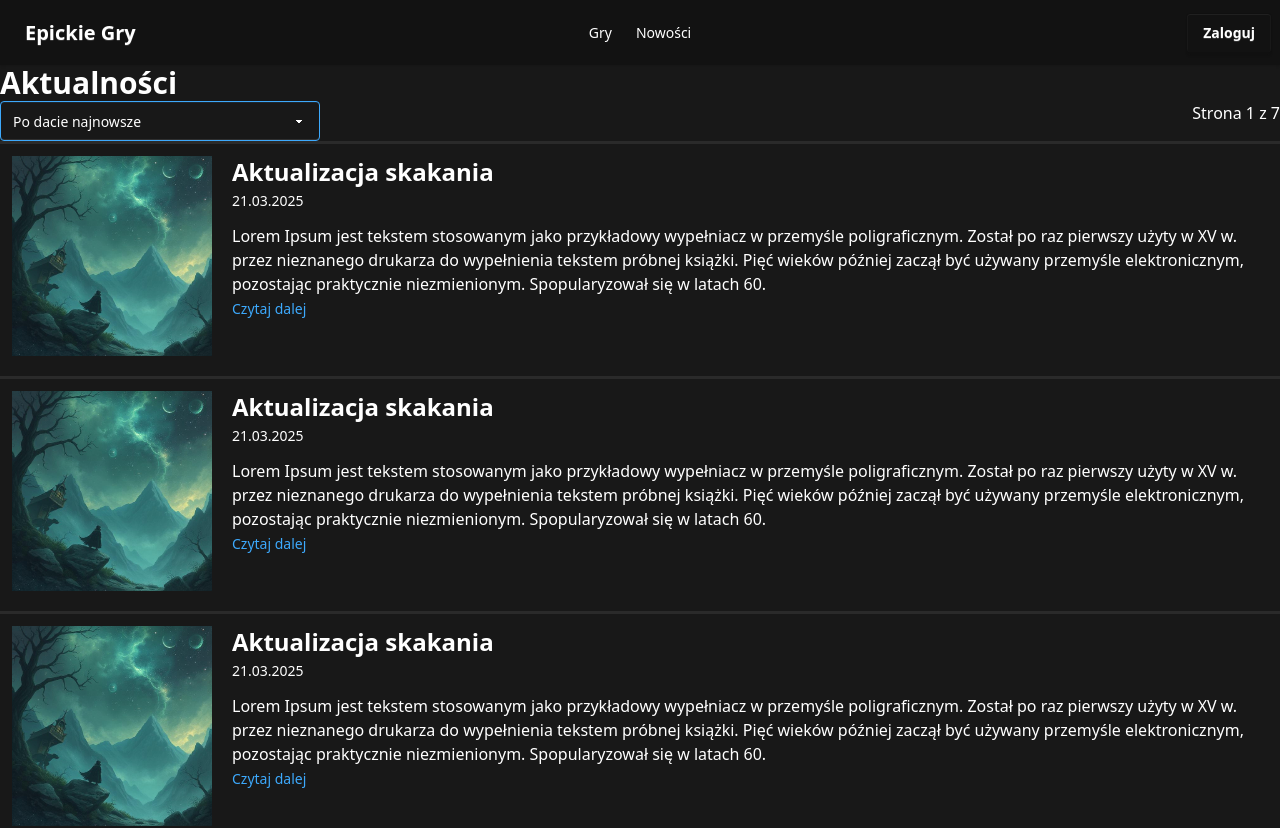
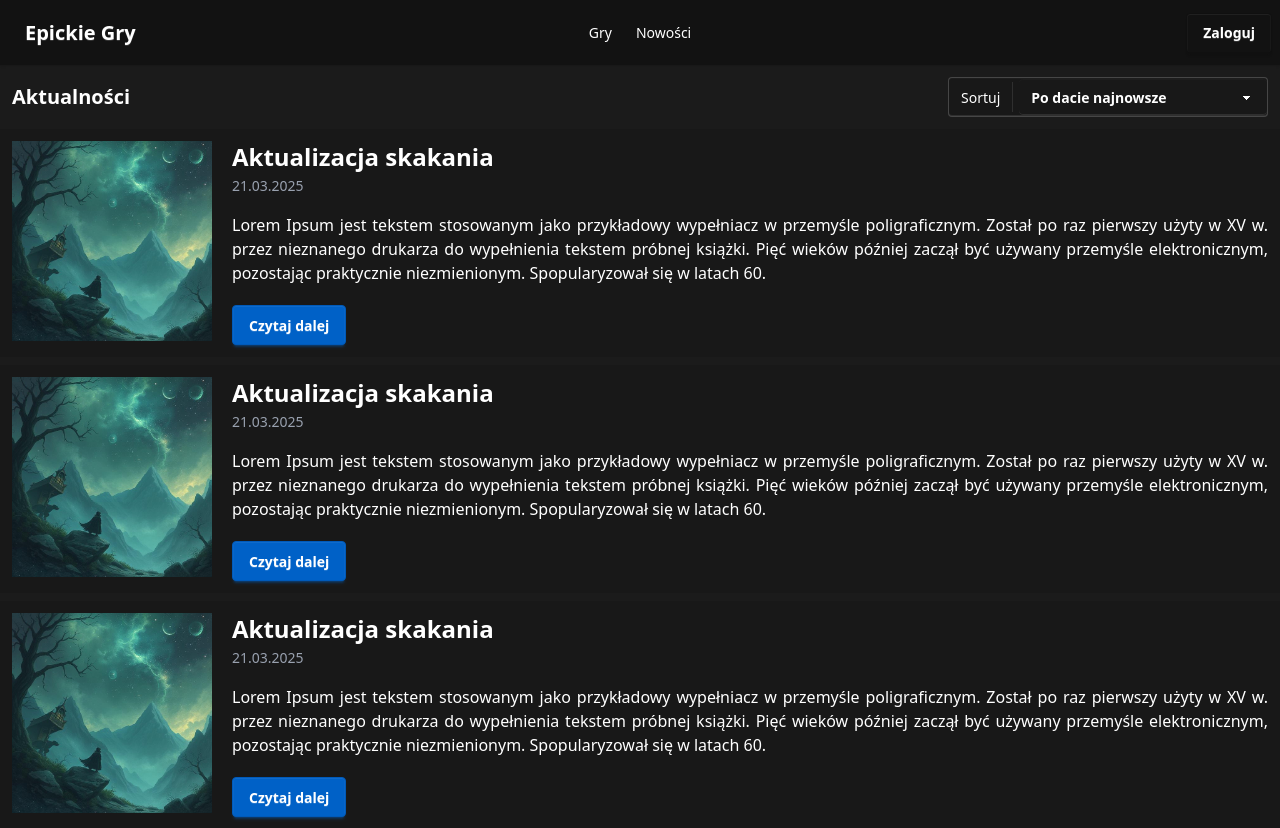
Before and after one commit to MePerson1/epickie-gry, a React (Vite) app: page /news in a window 1280 px wide. Shown: the top 828 px of the page. Built offline with nearby package versions, Linux system fonts and the light colour scheme.

Commit message:
changes in style

```diff
--- a/src/components/NewsPage/NewsCardSmall.jsx
+++ b/src/components/NewsPage/NewsCardSmall.jsx
@@ -3,16 +3,16 @@ const NewsCardSmall = () =>
     {
         const loremIpsum = "Lorem Ipsum jest tekstem stosowanym jako przykładowy wypełniacz w przemyśle poligraficznym. Został po raz pierwszy użyty w XV w. przez nieznanego drukarza do wypełnienia tekstem próbnej książki. Pięć wieków później zaczął być używany przemyśle elektronicznym, pozostając praktycznie niezmienionym. Spopularyzował się w latach 60.";
         return(
-        <div className="grid grid-flow-col gap-5 border-t-3 border-primary p-3 items-start">
+        <div className="bg-base-100 grid grid-flow-col gap-5 p-3 content-center">
 
             <div>
                 <img className="w-50" alt="news-png" src={newsImage}/>
             </div>
             <div >
                 <div className="text-2xl font-bold">Aktualizacja skakania</div>
-                <a className='text-sm'>21.03.2025</a>
-                <div className="mt-3">{loremIpsum}</div>
-                <a className='link link-hover text-sm text-info'>Czytaj dalej</a>
+                <a className='text-sm text-gray-400'>21.03.2025</a>
+                <div className="mt-4 text-justify">{loremIpsum}</div>
+                <button className='btn btn-accent mt-5'>Czytaj dalej</button>
             </div>
         </div>
         );
--- a/src/views/NewsPage.jsx
+++ b/src/views/NewsPage.jsx
@@ -7,19 +7,18 @@ const NewsPage = () => {
   ]
 
   return (
-    <div >
-
-      <h1 className="text-3xl font-bold">Aktualności</h1>
-      <div className="flex flex-row justify-between">
-        <select class="select select-info">
-          <option>Po dacie najnowsze</option>
-          <option>Po dacie najstarsze</option>
-          <option>Tytuł od A do Z</option>
-          <option>Tytuł od Z do A</option>
-        </select>
-        <p>
-          Strona 1 z 7
-        </p>
+    <div className="bg-neutral">
+      <div className="flex items-center justify-between p-3">
+      <h1 className="text-xl font-semibold">Aktualności</h1>
+        <label className="select ">
+          <span className="label text-white ">Sortuj</span>
+          <select class="select font-semibold">
+            <option>Po dacie najnowsze</option>
+            <option>Po dacie najstarsze</option>
+            <option>Tytuł od A do Z</option>
+            <option>Tytuł od Z do A</option>
+          </select>
+          </label>
       </div>
 
       <div className="grid grid-cols-1 gap-2">
```
